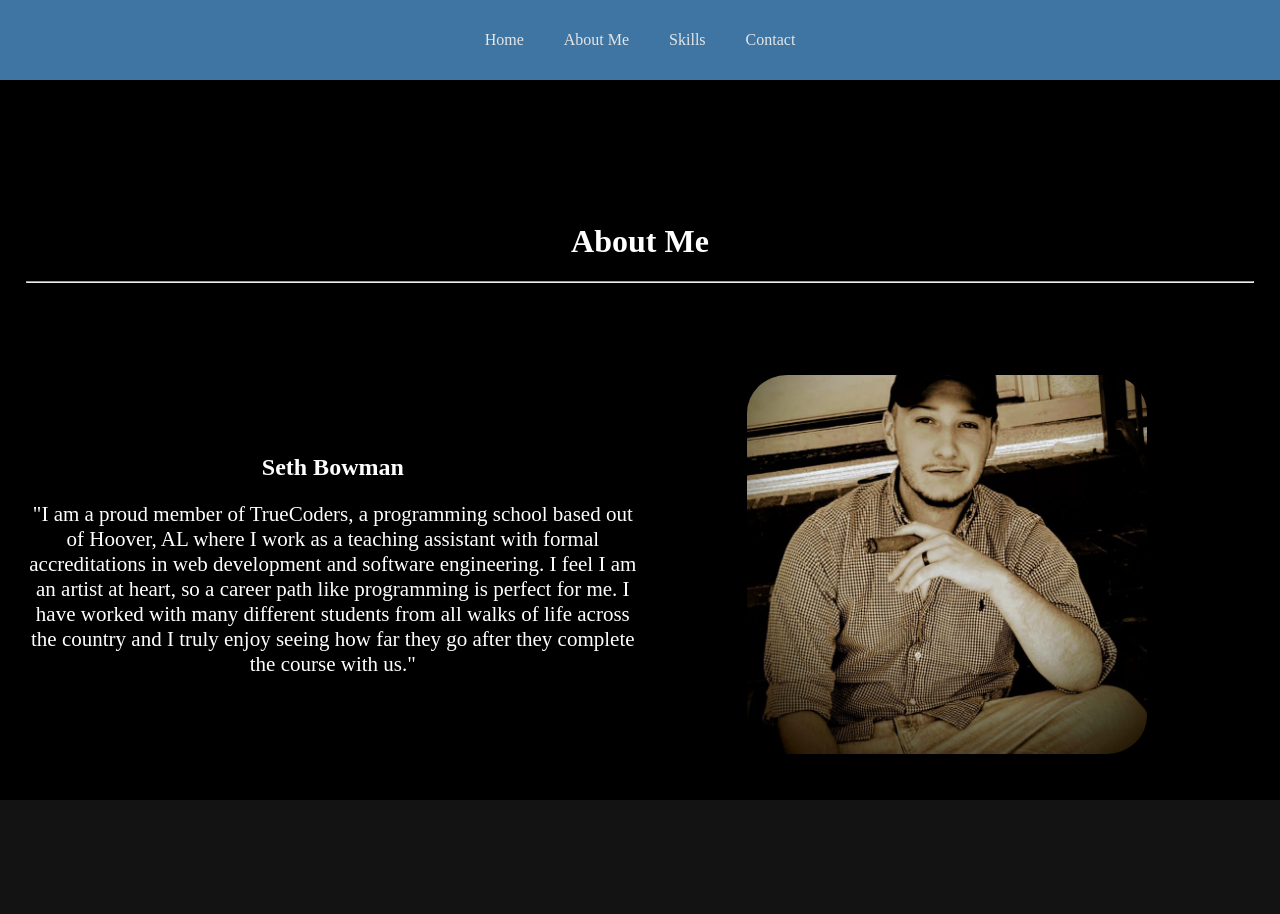
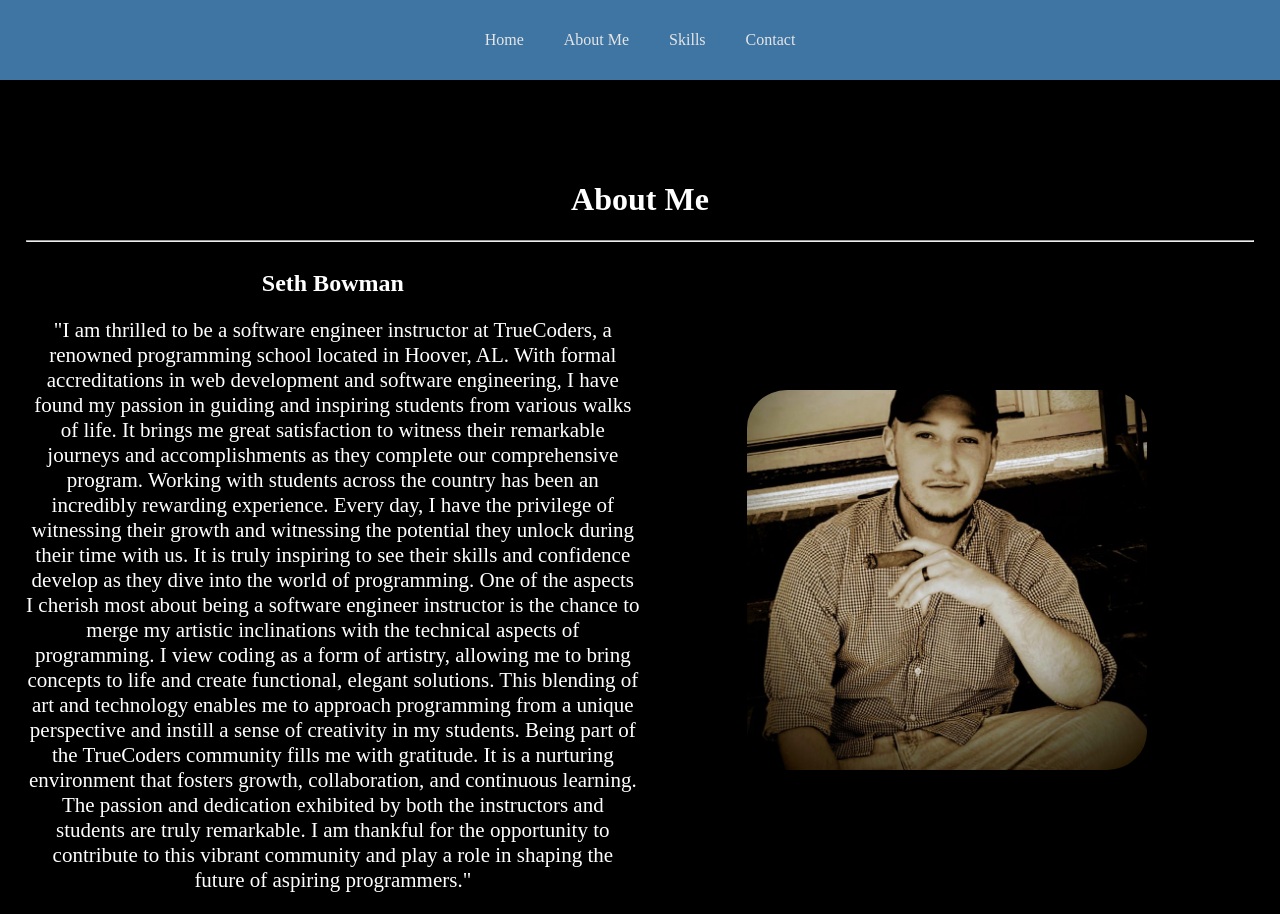
Before and after one commit to SethBowman/personal-site, a React (Create React App) app: page /about in a window 1280 px wide. Before the commit the page ends 800 px from the top, so only its background shows below. Built offline with nearby package versions, Linux system fonts and the light colour scheme; a web font is replaced by a local one.

Commit message:
Changed bio

```diff
--- a/src/components/About/About.jsx
+++ b/src/components/About/About.jsx
@@ -15,13 +15,10 @@ const About = () => {
         <div className={site.colMd6}>
           <h2>Seth Bowman</h2>
           <p>
-            "I am a proud member of TrueCoders, a programming school based out
-            of Hoover, AL where I work as a teaching assistant with formal
-            accreditations in web development and software engineering. I feel I
-            am an artist at heart, so a career path like programming is perfect
-            for me. I have worked with many different students from all walks of
-            life across the country and I truly enjoy seeing how far they go
-            after they complete the course with us."
+            "I am thrilled to be a software engineer instructor at TrueCoders, a renowned programming school located in Hoover, AL. With formal accreditations in web development and software engineering, I have found my passion in guiding and inspiring students from various walks of life. It brings me great satisfaction to witness their remarkable journeys and accomplishments as they complete our comprehensive program.
+            Working with students across the country has been an incredibly rewarding experience. Every day, I have the privilege of witnessing their growth and witnessing the potential they unlock during their time with us. It is truly inspiring to see their skills and confidence develop as they dive into the world of programming.
+            One of the aspects I cherish most about being a software engineer instructor is the chance to merge my artistic inclinations with the technical aspects of programming. I view coding as a form of artistry, allowing me to bring concepts to life and create functional, elegant solutions. This blending of art and technology enables me to approach programming from a unique perspective and instill a sense of creativity in my students.
+            Being part of the TrueCoders community fills me with gratitude. It is a nurturing environment that fosters growth, collaboration, and continuous learning. The passion and dedication exhibited by both the instructors and students are truly remarkable. I am thankful for the opportunity to contribute to this vibrant community and play a role in shaping the future of aspiring programmers."
           </p>
         </div>
         <div className={site.colMd6}>
```
